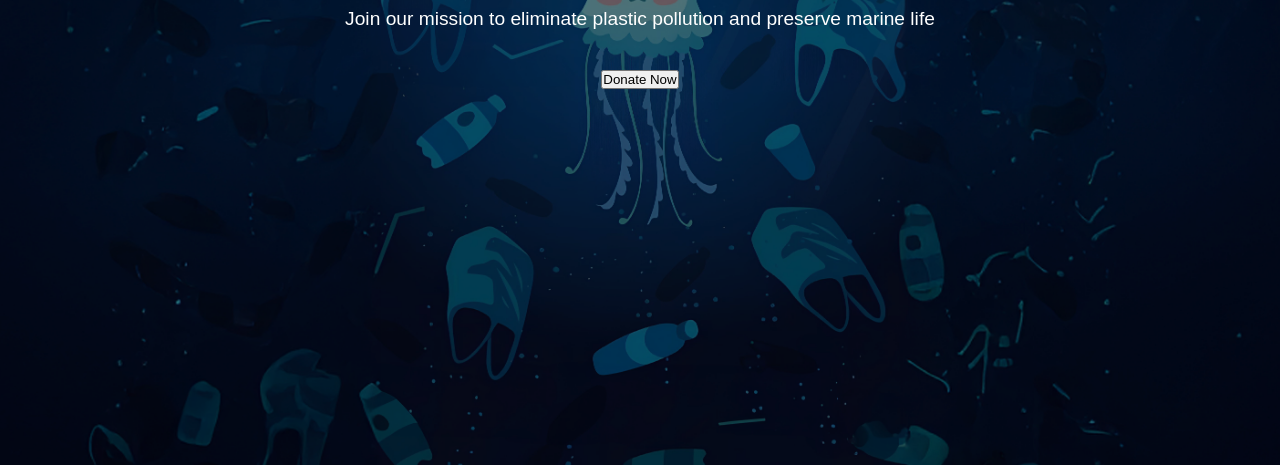
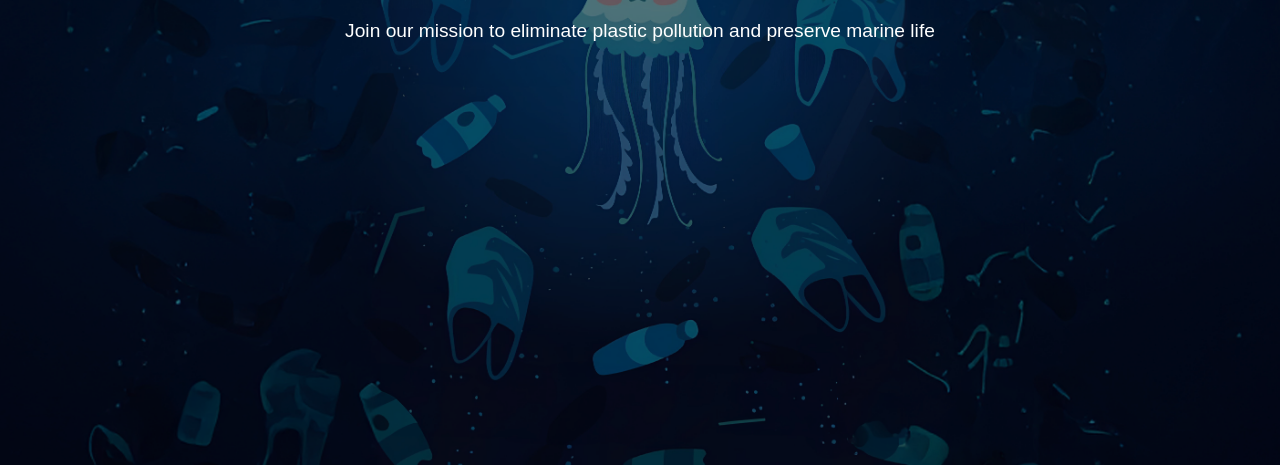
Before and after one commit to martindracka/dellaoceans, a plain HTML site: page donate.html in a window 1280 px wide. Shown: the part 335-802 px from the top of the page. Drawn offline with Linux system fonts and the light colour scheme.

Commit message:
donate button updated

```diff
--- a/donate.html
+++ b/donate.html
@@ -24,7 +24,7 @@
             <img src="IMG/poster.jpg" class="heron" alt="Pollution">
             <h1 class="animate-fade-in">Help Us Protect Our Oceans</h1>
             <p class="animate-slide-up">Join our mission to eliminate plastic pollution and preserve marine life</p>
-            <button class="cta-button animate-bounce">Donate Now</button>
+
         </div>
     </header>
 
--- a/social.js
+++ b/social.js
@@ -114,7 +114,7 @@ export const newsData = {
             date: '2024-03-15',
             title: 'Marine Life Conservation Summit',
             description: 'Annual gathering of ocean conservation experts and advocates.',
-            image: 'IMG/join.jpg'
+            image: 'IMG/join.jpg '
         }
     ]
 };
```
